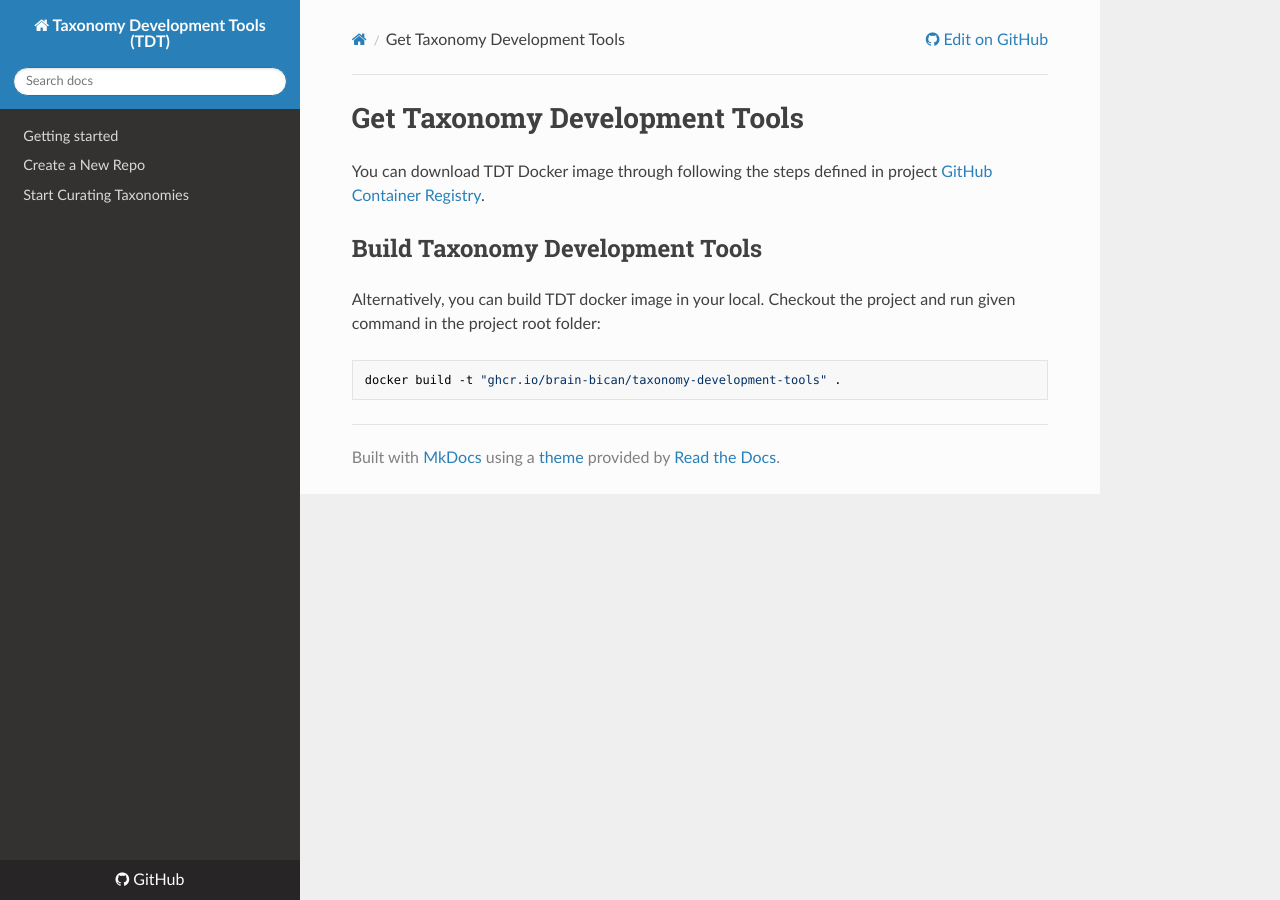
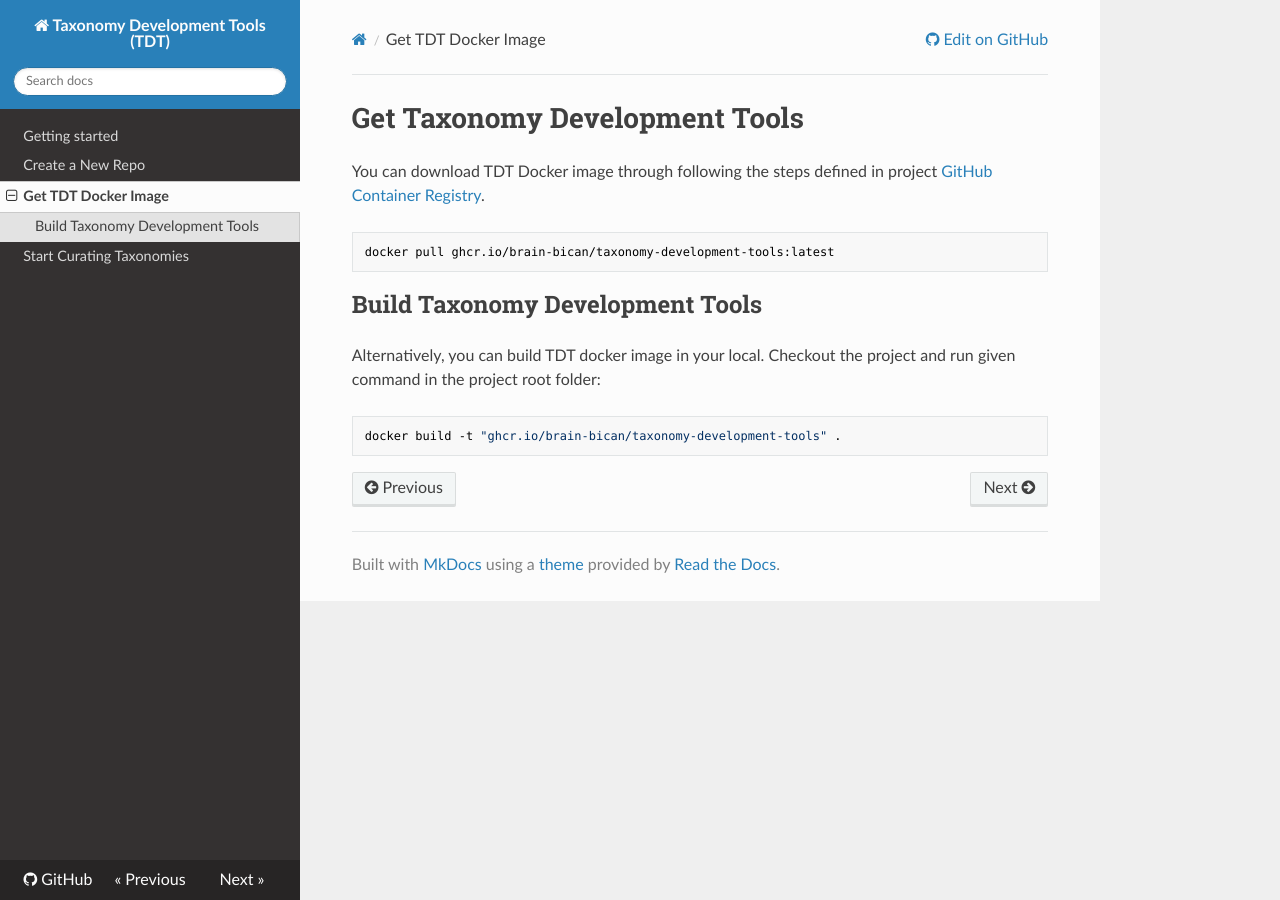
Before and after one commit to brain-bican/taxonomy-development-tools, an MkDocs documentation site: the page built from docs/Build.md, in a window 1280 px wide. Built offline with MkDocs 1.6.1, drawn with Linux system fonts in a browser that asks for light colours; nearby versions of some CDN libraries.

Commit message:
documentation fixes

````diff
--- a/docs/Build.md
+++ b/docs/Build.md
@@ -1,6 +1,10 @@
 # Get Taxonomy Development Tools
 
-You can download TDT Docker image through following the steps defined in project [GitHub Container Registry](https://github.com/brain-bican/taxonomy-development-tools/pkgs/container/tdt).
+You can download TDT Docker image through following the steps defined in project [GitHub Container Registry](https://github.com/brain-bican/taxonomy-development-tools/pkgs/container/taxonomy-development-tools).
+
+```
+docker pull ghcr.io/brain-bican/taxonomy-development-tools:latest
+```
 
 ## Build Taxonomy Development Tools
 
--- a/mkdocs.yml
+++ b/mkdocs.yml
@@ -6,5 +6,6 @@ theme: readthedocs
 nav:
   - Getting started: index.md
   - Create a New Repo: NewRepo.md
+  - Get TDT Docker Image: Build.md
   - Start Curating Taxonomies: Curation.md
 repo_url: https://github.com/brain-bican/taxonomy-development-tools
````
Also changed, not shown: README.md (+3 -3 lines), docs/Curation.md (+5 -6 lines), docs/NewRepo.md (+2 -2 lines), 3 other files.
